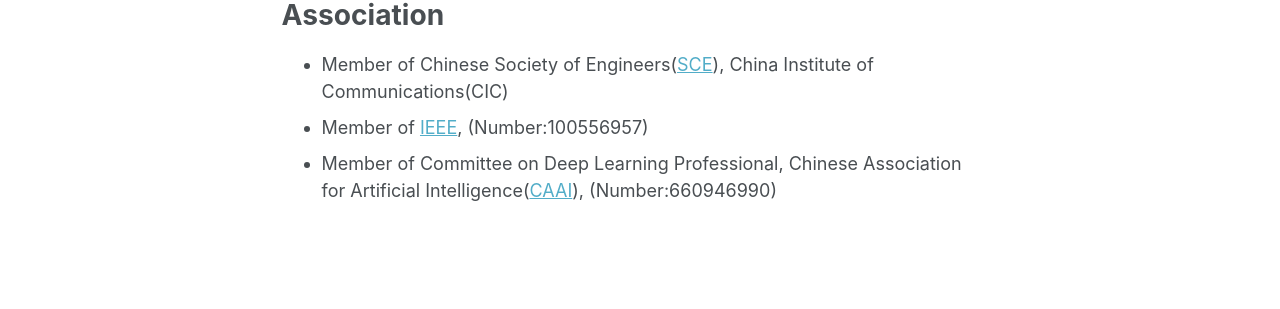
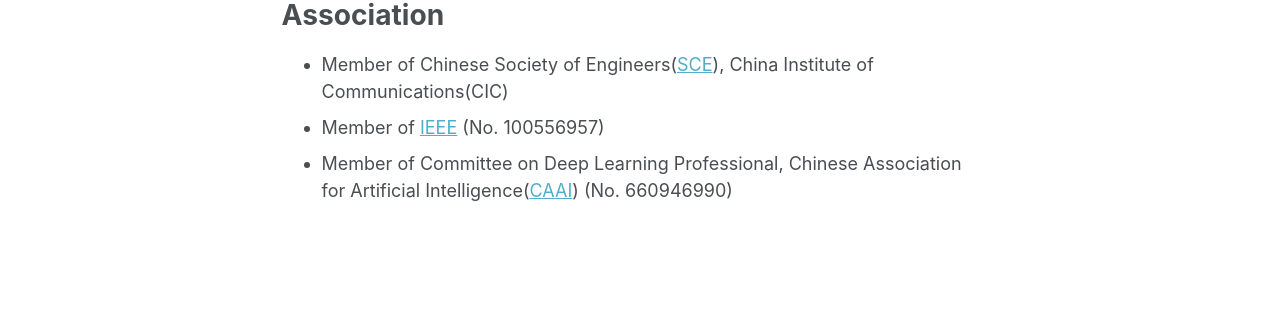
Before and after one commit to rongmax-gufei/rongmax-gufei.github.io, a Jekyll site: the page built from _pages/about.md, in a window 1280 px wide and 1278 px high. Shown: the part 675-984 px from the top of the window. Built offline with Jekyll 4.4.1, drawn with Linux system fonts in a browser that asks for light colours; some web fonts are replaced.

Commit message:
Update about.md

```diff
--- a/_pages/about.md
+++ b/_pages/about.md
@@ -18,5 +18,5 @@ In addition, he co-authored one textbook for national higher vocational educatio
 Association
 ======
 *  Member of Chinese Society of Engineers([SCE](https://assess-cse.cast.org.cn/front/home)), China Institute of Communications(CIC)
-*  Member of [IEEE](https://www.ieee.org/membership/join/index.html?WT.mc_id=hc_join), (Number:100556957)
-*  Member of Committee on Deep Learning Professional, Chinese Association for Artificial Intelligence([CAAI](https://caai.kejie.org.cn/member/login.php)), (Number:660946990)
+*  Member of [IEEE](https://www.ieee.org/membership/join/index.html?WT.mc_id=hc_join) (No. 100556957)
+*  Member of Committee on Deep Learning Professional, Chinese Association for Artificial Intelligence([CAAI](https://caai.kejie.org.cn/member/login.php)) (No. 660946990)
```
